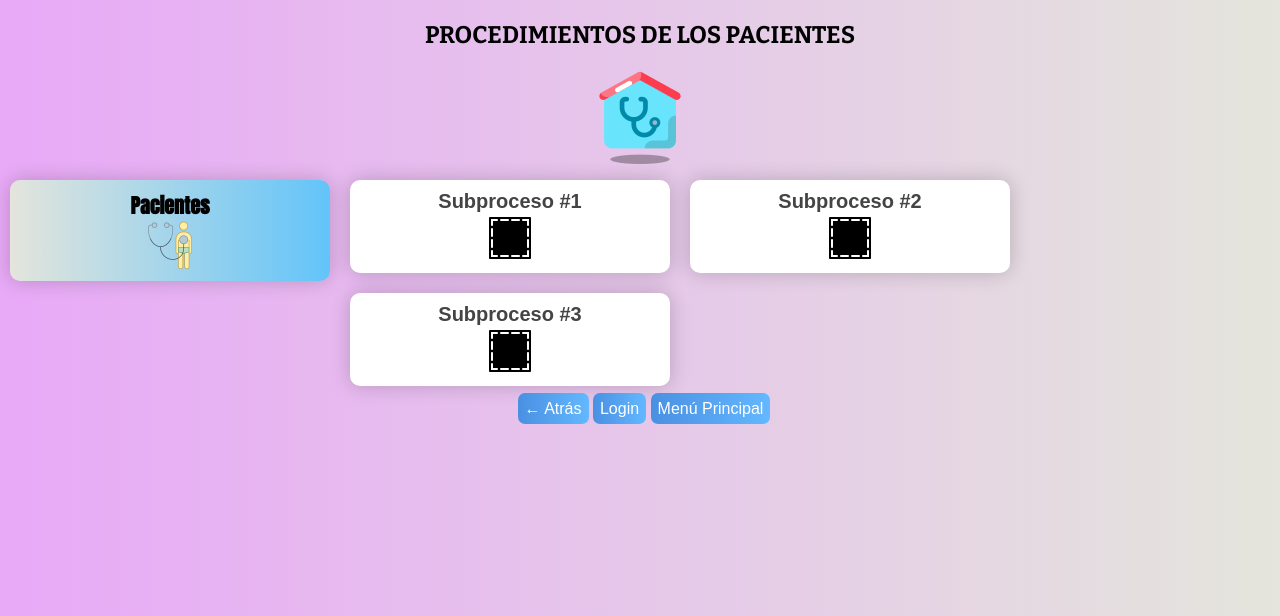
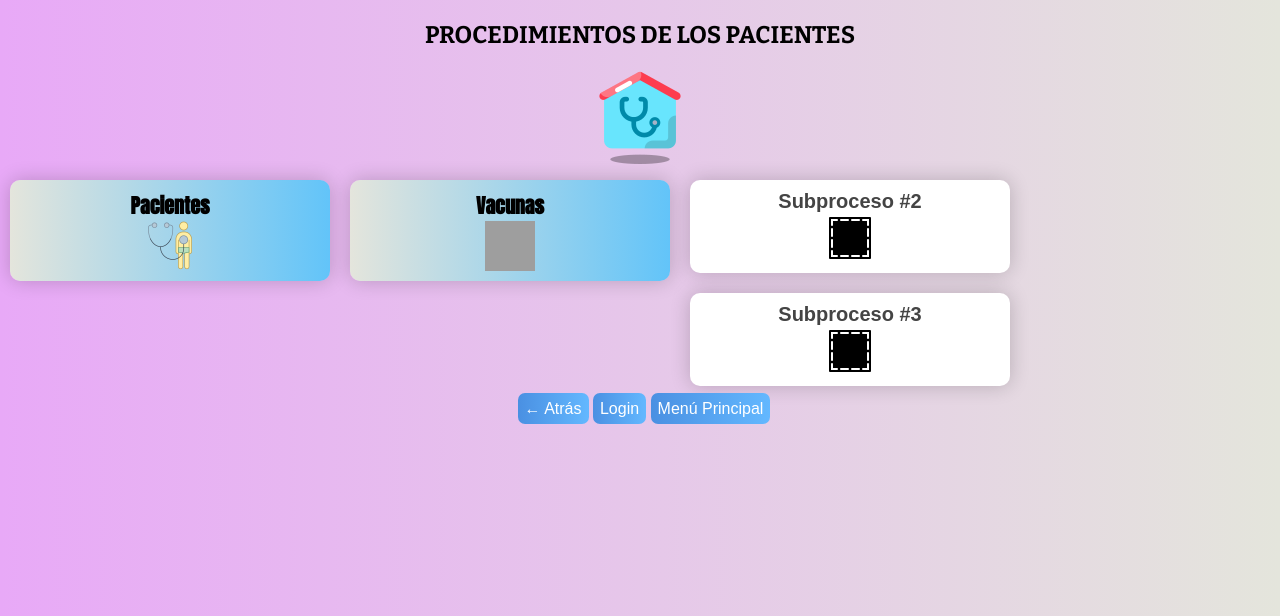
Before and after one commit to luis15201/sistema-medico, a PHP site: page /menu-pacientes.php in a window 1280 px wide. Shown: the top 616 px of the page. Run offline with PHP 8.4, Linux system fonts and the light colour scheme; grey boxes are pictures that could not be loaded.

Commit message:
SE MODIFICO LA OPCION DEL SUB PROCESO 1 PARA QUE ESTE LINKEADA CON MANT-PACIENTE VACUNA

```diff
--- a/menu-pacientes.php
+++ b/menu-pacientes.php
@@ -19,11 +19,13 @@
     </div>
   </a>
 
-  <div class="card">
-    <div class="card-title">Subproceso #1</div>
-    <img src="IMAGENES/none.png" class="card-icon" alt="Procesos">
-    <div class="card-description">Lorem ipsum dolor sit amet, consectetur adipiscing elit. Pellentesque eget ullamcorper sapien. Integer a nisi dapibus, dignissim leo sed, porta justo. Fusce ut volutpat est, ac lacinia est. In hac habitasse platea dictumst. Nunc non ligula non mi placerat tristique. Sed id elit non elit aliquet fringilla. Vivamus in dui vitae metus semper eleifend. Quisque ullamcorper ligula vel neque vulputate eleifend.</div>
-  </div>
+  <a href="MANT-pacientevacuna.php">
+    <div class="card" style="background: linear-gradient(to right,#e4e5dc ,#62c4f9 ); ">
+      <div class="card-title" style="font-family: Anton; color:black;">Vacunas</div>
+      <img src="IMAGENES\vacunacion.png" class="card-icon" alt="Mantenimientos">
+      <div class="card-description">Registrar datos de las vacunas para un paciente ya existente del niño/a</div>
+    </div>
+  </a>
 
   <div class="card">
     <div class="card-title">Subproceso #2</div>
@@ -45,7 +47,9 @@
     <a href="menu.php" class="claseboton">Menú Principal</a>
 
   </div>
+<script>
 
+</script>
 </body>
 
 </html>
```
